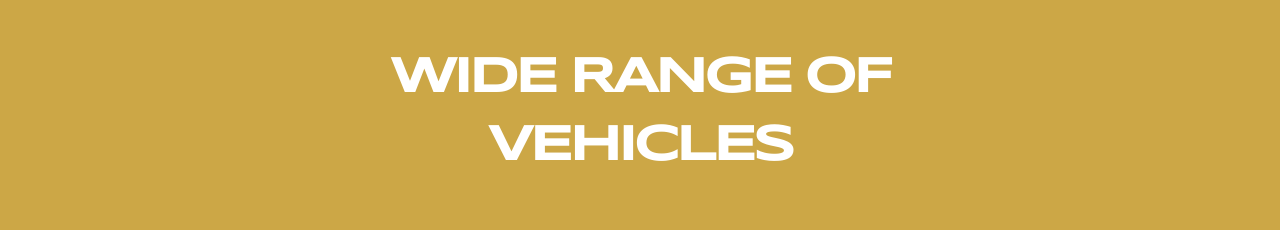
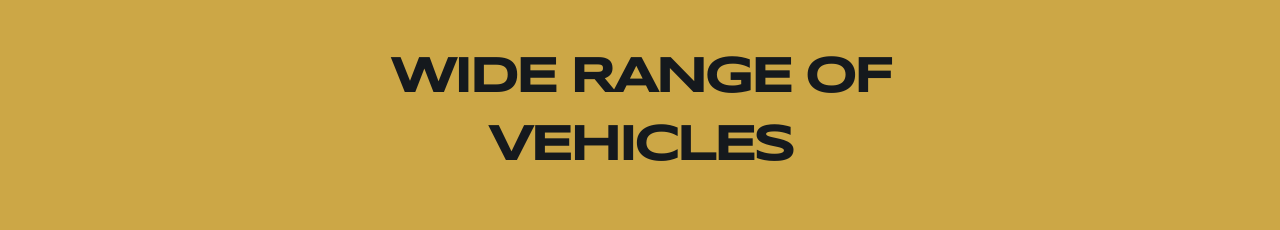
Before and after one commit to yubraj-karki1/Luxidrivee_frontend, a React (Vite) app: page / in a window 1280 px wide. Shown: the part 497-727 px from the top of the page. Built offline with nearby package versions, Linux system fonts and the light colour scheme; a web font is replaced by a local one.

Commit message:
updated in style.css

```diff
--- a/src/components/Styles/style.css
+++ b/src/components/Styles/style.css
@@ -28,7 +28,7 @@
   font-size: 3.25rem;
   font-weight: 700;
   font-family: var(--header-font);
-  color: var(--white);
+  color: var(--text-dark);
   letter-spacing: -5px;
   line-height: 4.25rem;
 }
@@ -174,7 +174,7 @@ nav {
   justify-content: center;
   flex-wrap: wrap;
   gap: 1rem;
-  background-color: var(--white);
+  background-color: var(--text-dark);
   box-shadow: 5px 10px 20px rgba(0, 0, 0, 0.1);
 }
 
```
